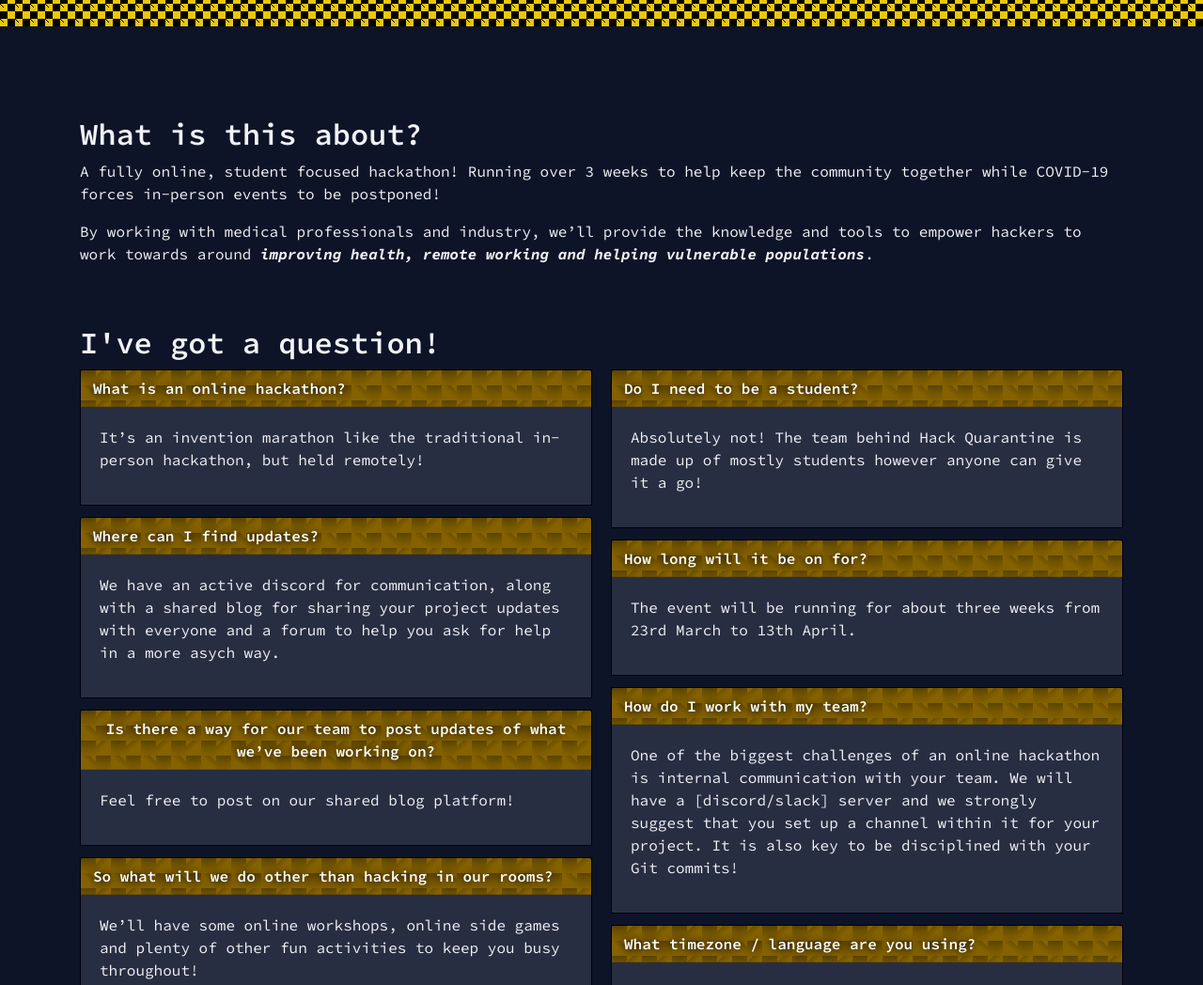
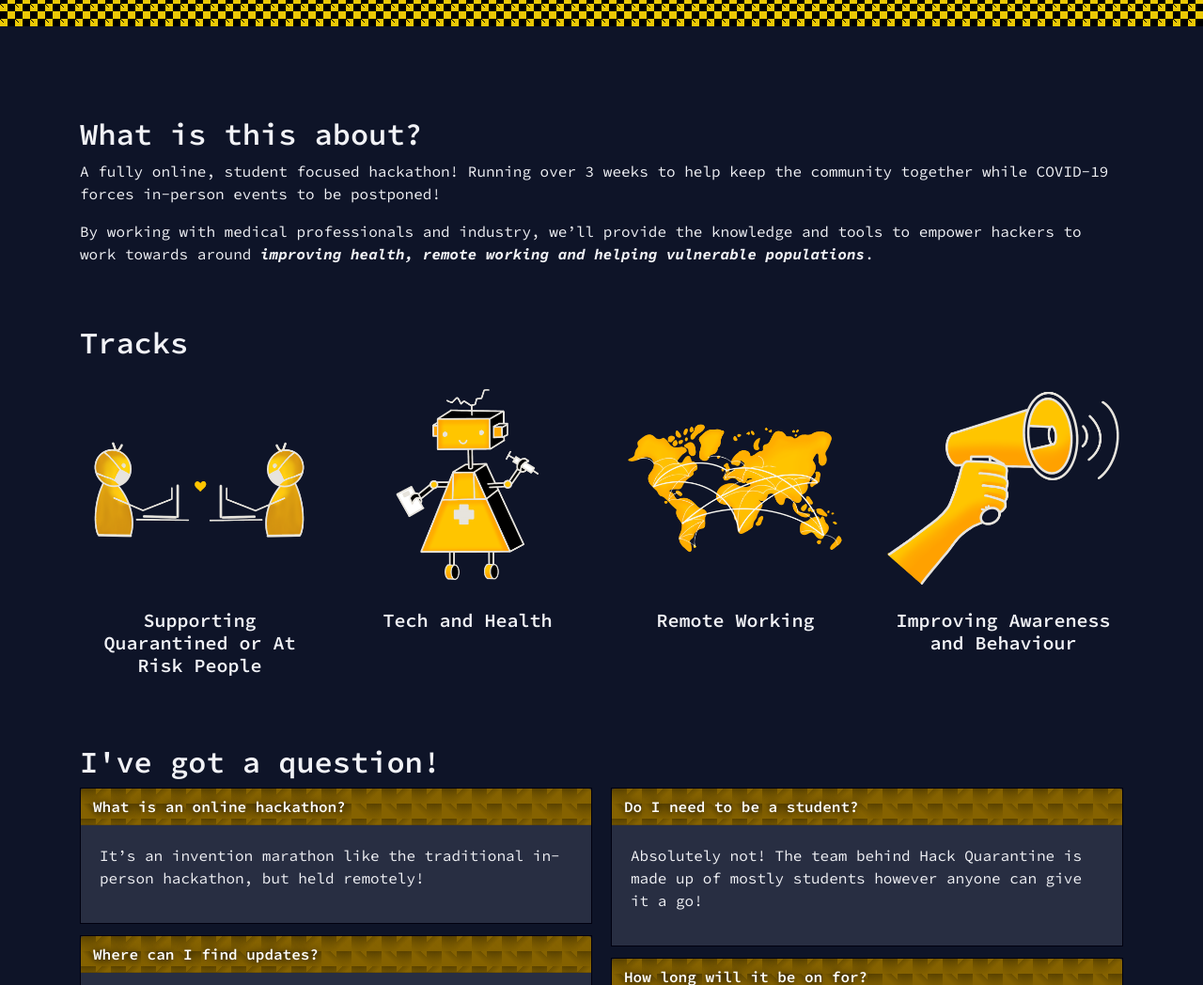
Before and after one commit to HackQuarantine/hq-website, a Jekyll site: the page built from index.md, in a window 1280 px wide, cut to the strip 872-1920 px from the top of the page. Shown: the whole strip at 94% size. Built offline with Jekyll 4.4.1, drawn with Linux system fonts in a browser that asks for light colours; nearby versions of some CDN libraries.

Commit message:
Update logo + display the tracks

```diff
--- a/_layouts/default.html
+++ b/_layouts/default.html
@@ -11,14 +11,33 @@
                 <div class="col-12">
                     {{ content }}
 
+                    <h2>Tracks</h2>
+                    <div class="row tracks">
+                        <div class="col-sm">
+                            <img src="/assets/img/tracks/support.png" width="100%" />
+                            <h5>Supporting Quarantined or At Risk People</h5>
+                        </div>
+                        <div class="col-sm">
+                            <img src="/assets/img/tracks/medtech.png" width="100%" />
+                            <h5>Tech and Health</h5>
+                        </div>
+                        <div class="col-sm">
+                            <img src="/assets/img/tracks/remoteworking.png" width="100%" />
+                            <h5>Remote Working</h5>
+                        </div>
+                        <div class="col-sm">
+                            <img src="/assets/img/tracks/misinfo.png" width="100%" />
+                            <h5>Improving Awareness and Behaviour</h5>
+                        </div>
+                    </div>
 
                     <h2>I've got a question!</h2>
 
                     <div class="accordion" id="faqs">
                         <div class="card-columns">
-                          {% for faq in site.faq %}
+                            {% for faq in site.faq %}
                             {% include faq.html index=forloop.index content=faq.content title=faq.title %}
-                          {% endfor %}
+                            {% endfor %}
                         </div>
                     </div>
 
@@ -61,6 +80,6 @@
             </div>
         </div>
 
-    {% include footer.html %}
-  </body>
+        {% include footer.html %}
+    </body>
 </html>
--- a/assets/css/style.css
+++ b/assets/css/style.css
@@ -217,6 +217,10 @@
     padding: 8px;
 }
 
+.tracks h5 {
+    text-align: center;
+}
+
 /*@media only screen and (max-width : 600px) {
 
 .hero .logo {
```
Also changed, not shown: assets/img/logo.png, assets/img/tracks/medtech.png (added), assets/img/tracks/misinfo.png (added), assets/img/tracks/remoteworking.png (added), assets/img/tracks/support.png (added).
